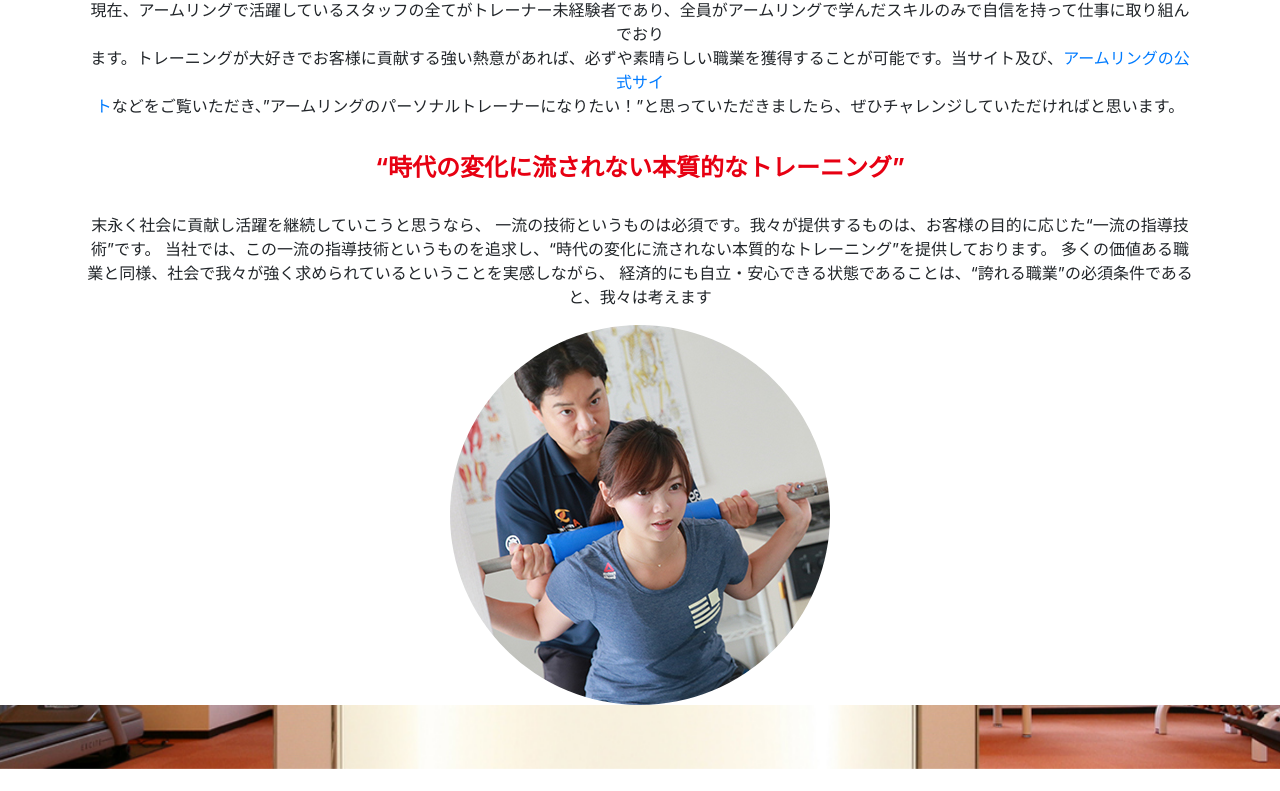
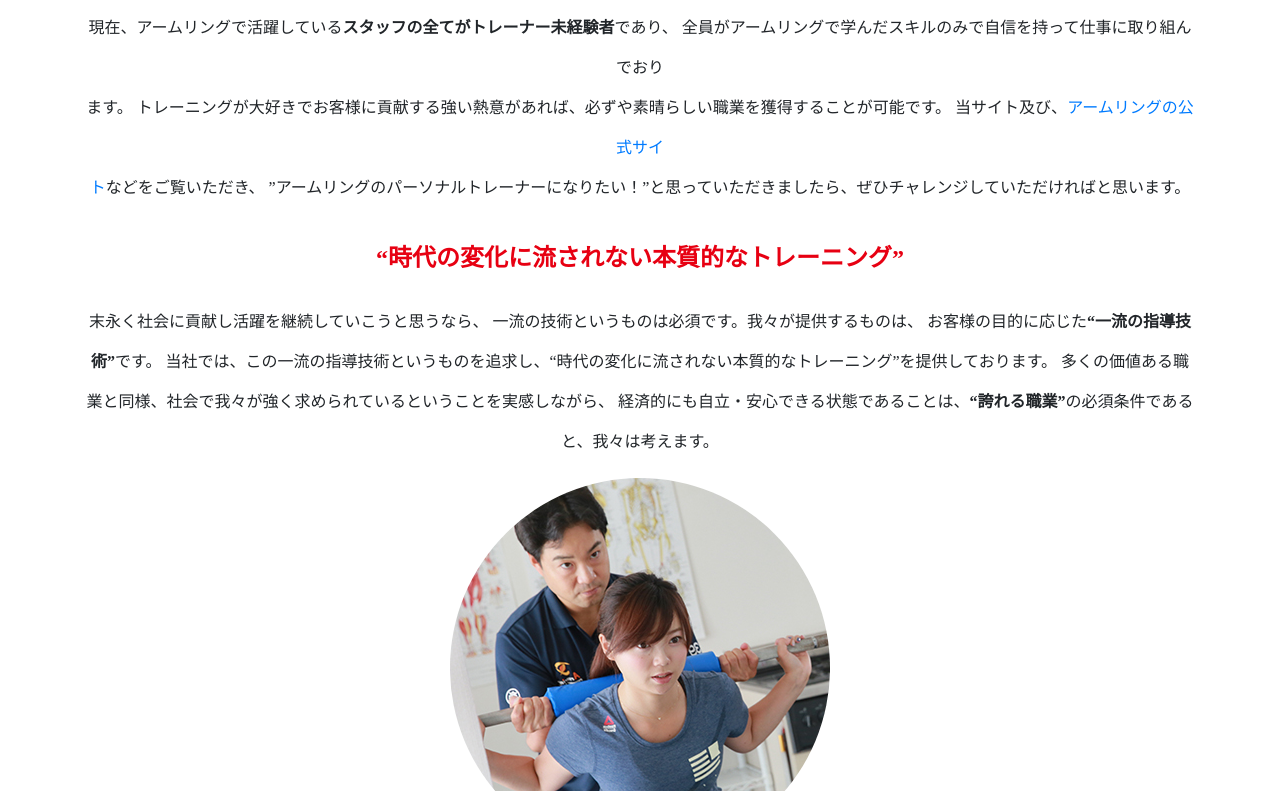
Before and after one commit to Oppai-creater/syunta-practice2, a website: page index.html in a window 1280 px wide. Shown: the part 90-881 px from the top of the page. Drawn offline with Linux system fonts and the light colour scheme.

Commit message:
HT_#011 微修正：fontfamily,font-size等、追加・修正対応

```diff
--- /dev/null
+++ b/assets/scss/customize/style.scss
@@ -0,0 +1,11 @@
+
+.secondary_content  {
+    font-family: serif;
+    h2 {
+        font-size: 3rem;
+    }
+     p {
+        line-height: 2.5;
+        font-family: -webkit-body;
+    }
+}
--- a/assets/scss/style.scss
+++ b/assets/scss/style.scss
@@ -1,3 +1,4 @@
 @import "~bootstrap/scss/bootstrap";
 @import 'customize/parallax.scss';
 @import 'customize/common.scss';
+@import 'customize/style.scss';
--- a/index.html
+++ b/index.html
@@ -8,14 +8,16 @@
 <body>
     <!-- sample-margin: parallaxが実装されているか分かりやすくしてるだけなので後で消す -->
 
-    <div class="container">
+    <div class="container secondary_content">
         <div class="row">
             <div class="col-12 text-center mt20">
                 <h2 class="font-weight-bold">未経験から超一流のパーソナルトレーナーへ</h2>
-                <p class="mt30">
-                    現在、アームリングで活躍しているスタッフの全てがトレーナー未経験者であり、全員がアームリングで学んだスキルのみで自信を持って仕事に取り組んでおり<br>
-                    ます。トレーニングが大好きでお客様に貢献する強い熱意があれば、必ずや素晴らしい職業を獲得することが可能です。当サイト及び、<a href="https://www.armring.net/">アームリングの公式サイ<br>
-                    ト</a>などをご覧いただき、”アームリングのパーソナルトレーナーになりたい！”と思っていただきましたら、ぜひチャレンジしていただければと思います。
+                <p class="mt20">
+                    現在、アームリングで活躍している<span class="font-weight-bold">スタッフの全てがトレーナー未経験者</span>であり、
+                    全員がアームリングで学んだスキルのみで自信を持って仕事に取り組んでおり<br>ます。
+                    トレーニングが大好きでお客様に貢献する強い熱意があれば、必ずや素晴らしい職業を獲得することが可能です。
+                    当サイト及び、<a href="https://www.armring.net/">アームリングの公式サイ<br>ト</a>などをご覧いただき、
+                    ”アームリングのパーソナルトレーナーになりたい！”と思っていただきましたら、ぜひチャレンジしていただければと思います。
                 </p>
             </div>
         </div>
@@ -24,10 +26,11 @@
                 <h4 class="text-red font-weight-bold">“時代の変化に流されない本質的なトレーニング”</h4>
                 <p class="mt30">
                     末永く社会に貢献し活躍を継続していこうと思うなら、
-                    一流の技術というものは必須です。我々が提供するものは、お客様の目的に応じた“一流の指導技術”です。
+                    一流の技術というものは必須です。我々が提供するものは、
+                    お客様の目的に応じた<span class="font-weight-bold">“一流の指導技術”</span>です。
                     当社では、この一流の指導技術というものを追求し、“時代の変化に流されない本質的なトレーニング”を提供しております。
                     多くの価値ある職業と同様、社会で我々が強く求められているということを実感しながら、
-                    経済的にも自立・安心できる状態であることは、“誇れる職業”の必須条件であると、我々は考えます
+                    経済的にも自立・安心できる状態であることは、<span class="font-weight-bold">“誇れる職業”</span>の必須条件であると、我々は考えます。
                 </p>
                 <img class="rounded-circle" src="public/img/index_bnr_01.jpg">
             </div>
```
Also changed, not shown: public/css/style.css.
